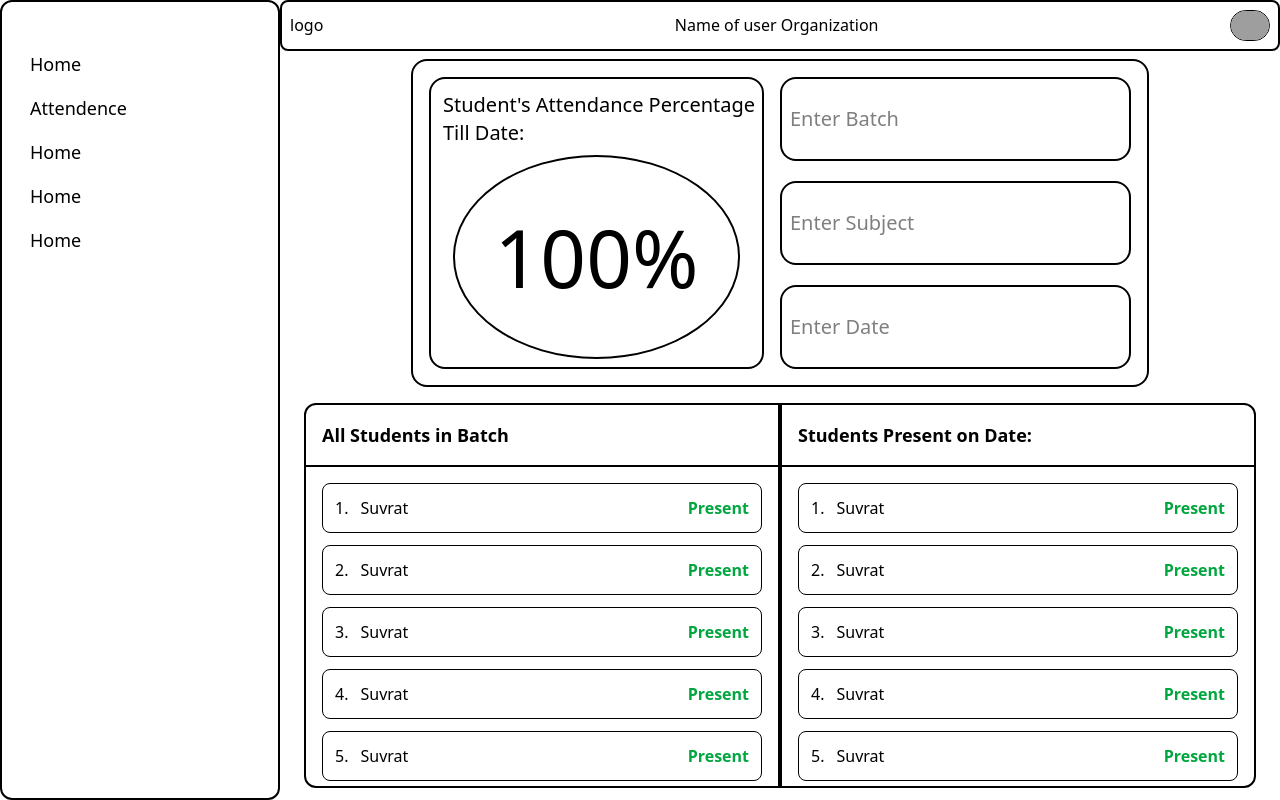
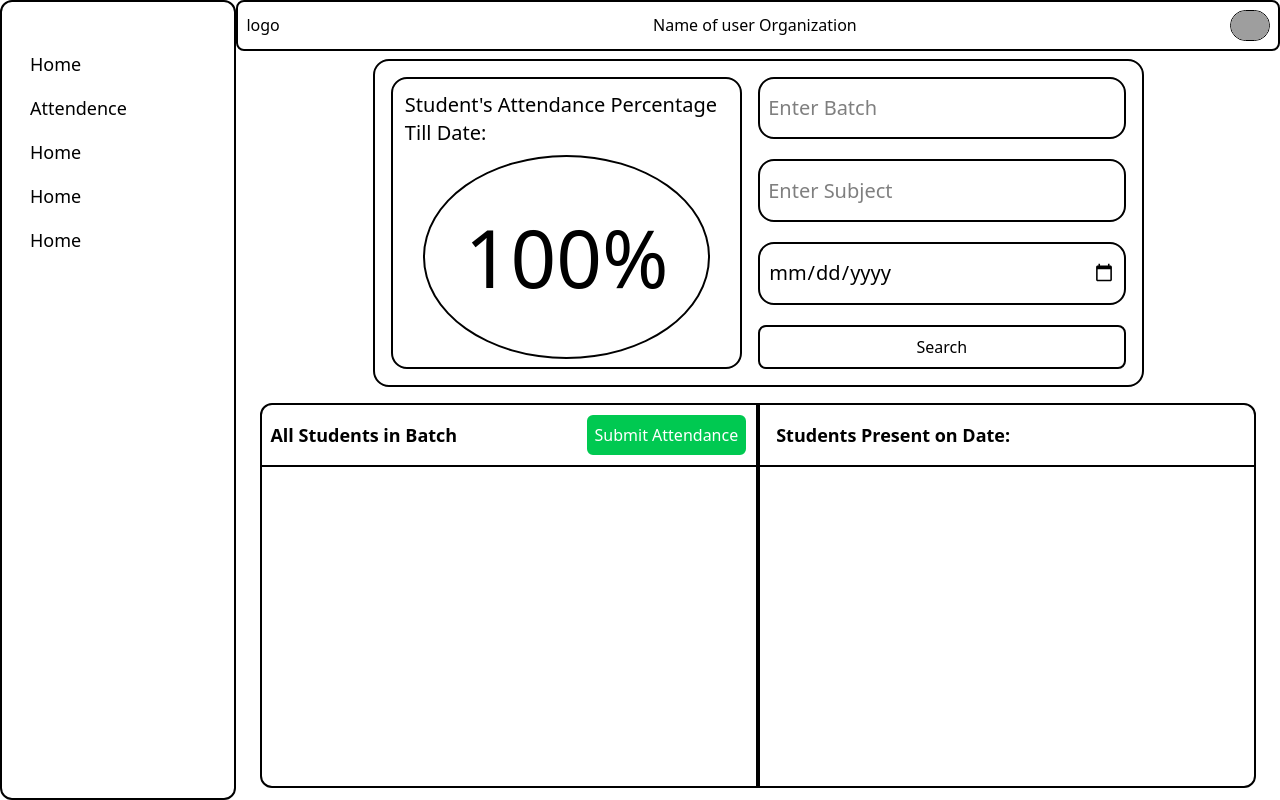
Before and after one commit to suvrat007/tutora, a React (Vite) app in the folder frontend/: page /attendence in a window 1280 px wide. Built offline with nearby package versions, Linux system fonts and the light colour scheme; grey boxes are pictures that could not be loaded.

Commit message:
added modifying attendence feature

```diff
--- a/frontend/src/pages/Attendence/AttendencePage.jsx
+++ b/frontend/src/pages/Attendence/AttendencePage.jsx
@@ -1,26 +1,70 @@
 import SideBar from "../Navbar/SideBar.jsx";
 import Navbar from "../Navbar/Navbar.jsx";
+import {useState} from "react";
+import axiosInstance from "../../utilities/axiosInstance.jsx";
+import useGetBatchId from "./hooks/useGetBatchId.js";
+import editStudentAttendence from "./hooks/editStudentAttendence.jsx";
 
 const AttendencePage = () => {
+    const [batchName, setBatchName] = useState("");
+    const [subjectName, setSubjectName] = useState("");
+    const [date, setDate] = useState(null);
+    const [fetchedStudents, setFetchedStudents] = useState([]);
+    const [presentStudentIds, setPresentStudentIds] = useState(new Set());
+
+    const {batchId,subjectId} = useGetBatchId(batchName,subjectName);
+
+    const submitAttendance = async () => {
+        if (!presentStudentIds.size) {
+            alert("No students marked as present.");
+            return;
+        }
+        await editStudentAttendence(Array.from(presentStudentIds), subjectId, batchId,date);
+        alert("Attendance submitted successfully!");
+    };
+
+
+    const fetchAllStudents = async () => {
+        if (!batchId) {
+            alert("Invalid batch name or batch ID not found yet.");
+            return;
+        }
+        try {
+            const response = await axiosInstance.get(`/get-all-students-of-batch/${batchId}`);
+            setFetchedStudents(response.data || []);
+            setPresentStudentIds(new Set()); // Reset on new fetch
+        } catch (error) {
+            console.log(error);
+        }
+    };
+
+    // making student id list set
+    const togglePresent = (studentId) => {
+        setPresentStudentIds((prev) => {
+            const newSet = new Set(prev);
+            if (newSet.has(studentId)) {
+                newSet.delete(studentId);
+            } else {
+                newSet.add(studentId);
+            }
+            return newSet;
+        });
+    };
+
+
+    //Make it fetch data again
+    // then update the present students
+    // fetch both attended and all....show only ones who attended in right and absent on left
     return (
-        <div className="flex h-screen ">
-            {/* Sidebar */}
-            <div className="">
+        <div className="flex h-screen">
             <SideBar />
-            </div>
 
-            {/* Main Content */}
             <div className="flex flex-col w-full overflow-hidden">
-                {/* Navbar */}
-                <div className="flex-shrink-0">
                 <Navbar />
-                </div>
 
-                {/* Main Body */}
                 <div className="flex flex-col gap-4 m-2 overflow-hidden flex-1 justify-between items-center">
-                    {/* Upper Half */}
+                    {/* Upper Section */}
                     <div className="flex gap-4 w-[75%] p-4 border-2 rounded-2xl">
-                        {/* Attendance % Box */}
                         <div className="flex flex-col border-2 rounded-2xl flex-1 w-1/2">
                             <p className="text-xl mt-3 ml-3">
                                 Student's Attendance Percentage Till Date:
@@ -32,62 +76,89 @@ const AttendencePage = () => {
                             </div>
                         </div>
 
-                        {/* Inputs */}
                         <div className="flex flex-col gap-5 w-1/2 justify-between">
                             <input
                                 type="text"
                                 placeholder="Enter Batch"
+                                value={batchName}
+                                onChange={(e) => setBatchName(e.target.value)}
                                 className="border-2 rounded-2xl h-1/3 text-xl p-2"
                             />
                             <input
                                 type="text"
                                 placeholder="Enter Subject"
+                                value={subjectName}
+                                onChange={(e) => setSubjectName(e.target.value)}
                                 className="border-2 rounded-2xl h-1/3 text-xl p-2"
                             />
                             <input
-                                type="text"
+                                type="date"
                                 placeholder="Enter Date"
+                                value={date}
+                                onChange={(e) => setDate(e.target.value)}
                                 className="border-2 rounded-2xl h-1/3 text-xl p-2"
                             />
+                            <button
+                                className="w-full border-2 rounded-lg p-2"
+                                onClick={fetchAllStudents}
+                            >
+                                Search
+                            </button>
                         </div>
                     </div>
 
-                    {/* Lower Half */}
+                    {/* Lower Section */}
                     <div className="flex px-4 pb-1 w-full flex-1 overflow-hidden">
                         {/* All Students */}
                         <div className="flex flex-col w-1/2 border-2 rounded-l-xl overflow-hidden">
-                            <div className="p-4 border-b-2">
+                            <div className="p-2 border-b-2 flex justify-between items-center">
                                 <h2 className="text-lg font-semibold">All Students in Batch</h2>
+                                <button
+                                    className=" p-2 border-2 rounded-lg bg-green-500 text-white"
+                                    onClick={submitAttendance}
+                                >
+                                    Submit Attendance
+                                </button>
+
                             </div>
                             <div className="flex-1 overflow-y-auto min-h-0 p-4 space-y-3">
-                                {[1, 2, 3, 4, 5, 6, 7, 8, 9, 10].map((_, i) => (
-                                    <div
-                                        key={i}
-                                        className="border p-3 rounded-lg flex justify-between items-center"
+                                {fetchedStudents.map((student, index) => {
+                                    const isPresent = presentStudentIds.has(student._id);
+                                    return (
+                                        <div key={student._id} className="border p-3 rounded-lg flex justify-between items-center">
+                                            <span className="font-medium">{index + 1}.</span>
+                                            <span className="flex-1 ml-3">{student.name}</span>
+                                            <button
+                                                onClick={() => togglePresent(student._id)}
+                                                className={`w-8 h-8 border rounded-full flex items-center justify-center transition ${
+                                                    isPresent
+                                                        ? "bg-green-500 text-white"
+                                                        : "bg-white text-gray-600"
+                                                }`}
                                             >
-                                        <span className="font-medium">{i + 1}.</span>
-                                        <span className="flex-1 ml-3">Suvrat</span>
-                                        <span className="text-green-600 font-semibold">Present</span>
+                                                {isPresent ? "✓" : ""}
+                                            </button>
                                         </div>
-                                ))}
+                                    );
+                                })}
                             </div>
                         </div>
 
                         {/* Present Students */}
                         <div className="flex flex-col w-1/2 border-2 rounded-r-xl overflow-hidden">
                             <div className="p-4 border-b-2">
-                                <h2 className="text-lg font-semibold">
-                                    Students Present on Date:
-                                </h2>
+                                <h2 className="text-lg font-semibold">Students Present on Date:</h2>
                             </div>
                             <div className="flex-1 overflow-y-auto min-h-0 p-4 space-y-3">
-                                {[1, 2, 3, 4, 5, 6].map((_, i) => (
+                                {fetchedStudents
+                                    .filter((student) => presentStudentIds.has(student._id))
+                                    .map((student, index) => (
                                         <div
-                                        key={i}
+                                            key={student._id}
                                             className="border p-3 rounded-lg flex justify-between items-center"
                                         >
-                                        <span className="font-medium">{i + 1}.</span>
-                                        <span className="flex-1 ml-3">Suvrat</span>
+                                            <span className="font-medium">{index + 1}.</span>
+                                            <span className="flex-1 ml-3">{student.name}</span>
                                             <span className="text-green-600 font-semibold">Present</span>
                                         </div>
                                     ))}
--- /dev/null
+++ b/frontend/src/pages/Attendence/hooks/editStudentAttendence.jsx
@@ -0,0 +1,18 @@
+import axiosInstance from "../../../utilities/axiosInstance.jsx";
+
+const editStudentAttendence = async (presentStudentIds, subjectId, batchId ,date) => {
+    try {
+        for (const studentId of presentStudentIds) {
+            const response = await axiosInstance.post(`/add-attendance/${studentId}`, {
+                subject: subjectId,
+                batch: batchId,
+                present: true,
+                date: date,
+            });
+            console.log(`Attendance added for student ${studentId}`, response.data);
+        }
+    } catch (error) {
+        console.error("Error adding attendance:", error);
+    }
+}
+export default editStudentAttendence;
--- /dev/null
+++ b/frontend/src/pages/Attendence/hooks/useGetBatchId.js
@@ -0,0 +1,37 @@
+import { useEffect, useState } from "react";
+import axiosInstance from "../../../utilities/axiosInstance.jsx";
+
+const useGetBatchId = (batchName,subjectName) => {
+    const [batchId, setBatchId] = useState(null);
+    const [subId, setSubId] = useState(null);
+
+    useEffect(() => {
+        const fetchBatchId = async () => {
+            try {
+                const normalized = batchName.replace(/\s+/g, "").toLowerCase();
+                const response = await axiosInstance.get("get-all-batches");
+                const allBatches = response.data;
+
+                for (const batch of allBatches) {
+                    if (batch.normalized_name === normalized) {
+                        setBatchId(batch._id);
+                        for (const subs of batch?.subject){
+                            if (subs?.name === subjectName) {
+                                setSubId(batch?.subject?._id);
+                            }
+                        }
+                        break;
+                    }
+                }
+            } catch (err) {
+                console.error("Error:", err);
+            }
+        };
+
+        if (batchName) fetchBatchId();
+    }, [batchName]);
+
+    return {batchId,subId};
+};
+
+export default useGetBatchId;
```
Also changed, not shown: 2 other files (tests, documents, lock files or other folders). Lines whose indentation alone changed are shown as unchanged.
